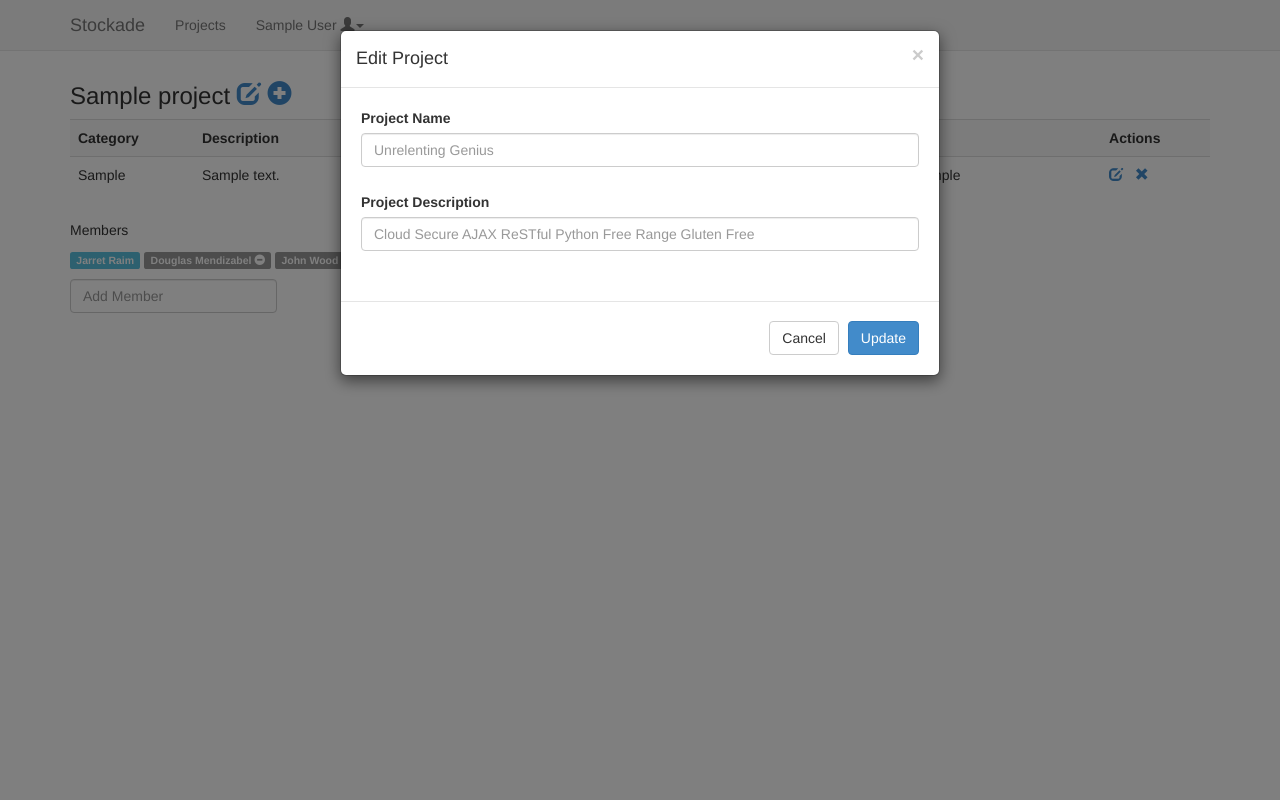
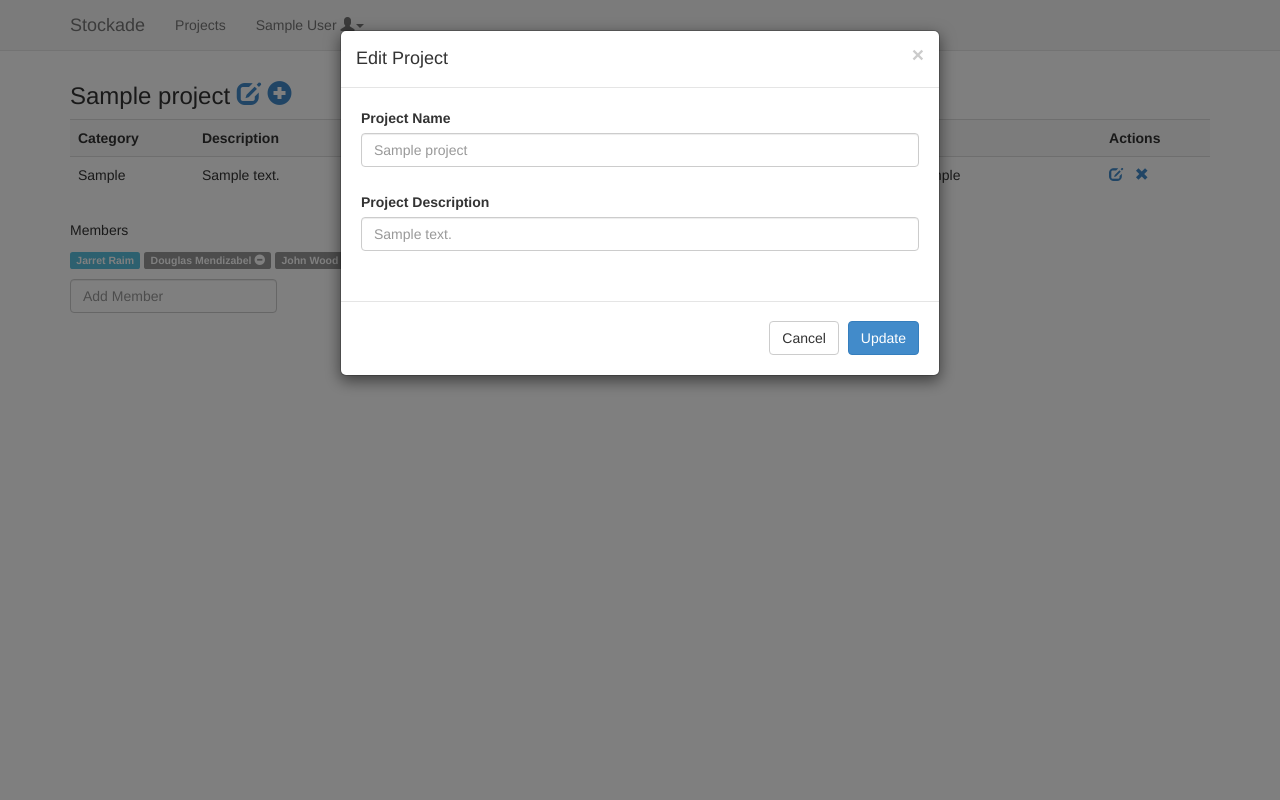
Before and after one commit to lijielife/stockade, a Django app: page /project/1/ in a window 1280 px wide, after a click that opens the changed part. Run offline with Django 3.2, Linux system fonts and the light colour scheme; a user stored in the database is signed in; tables that the repository leaves empty hold one stand-in row (values such as "Sample post"); parts of the project's set-up code (start-up, migrations or seed data) failed here and were passed over; some libraries are stand-ins or nearby versions.

Commit message:
Project edit dialog displays current values.
Closes #61

```diff
--- a/vault/templates/vault/project.html
+++ b/vault/templates/vault/project.html
@@ -132,11 +132,11 @@
       <div class="modal-body">
         <div class="form-group">
           <label for="project-name">Project Name</label>
-          <input type="text" class="form-control" id="project-name" name="project-name" placeholder="Unrelenting Genius">
+          <input type="text" class="form-control" id="project-name" name="project-name" placeholder="{{ project.name }}">
         </div>
         <div class="form-group" style="padding-top:10px">
           <label for="project-desc">Project Description</label>
-          <input type="text" class="form-control" id="project-desc" name="project-desc" placeholder="Cloud Secure AJAX ReSTful Python Free Range Gluten Free">
+          <input type="text" class="form-control" id="project-desc" name="project-desc" placeholder="{{ project.description }}">
         </div>
       </div>
       <div class="modal-footer">
```
